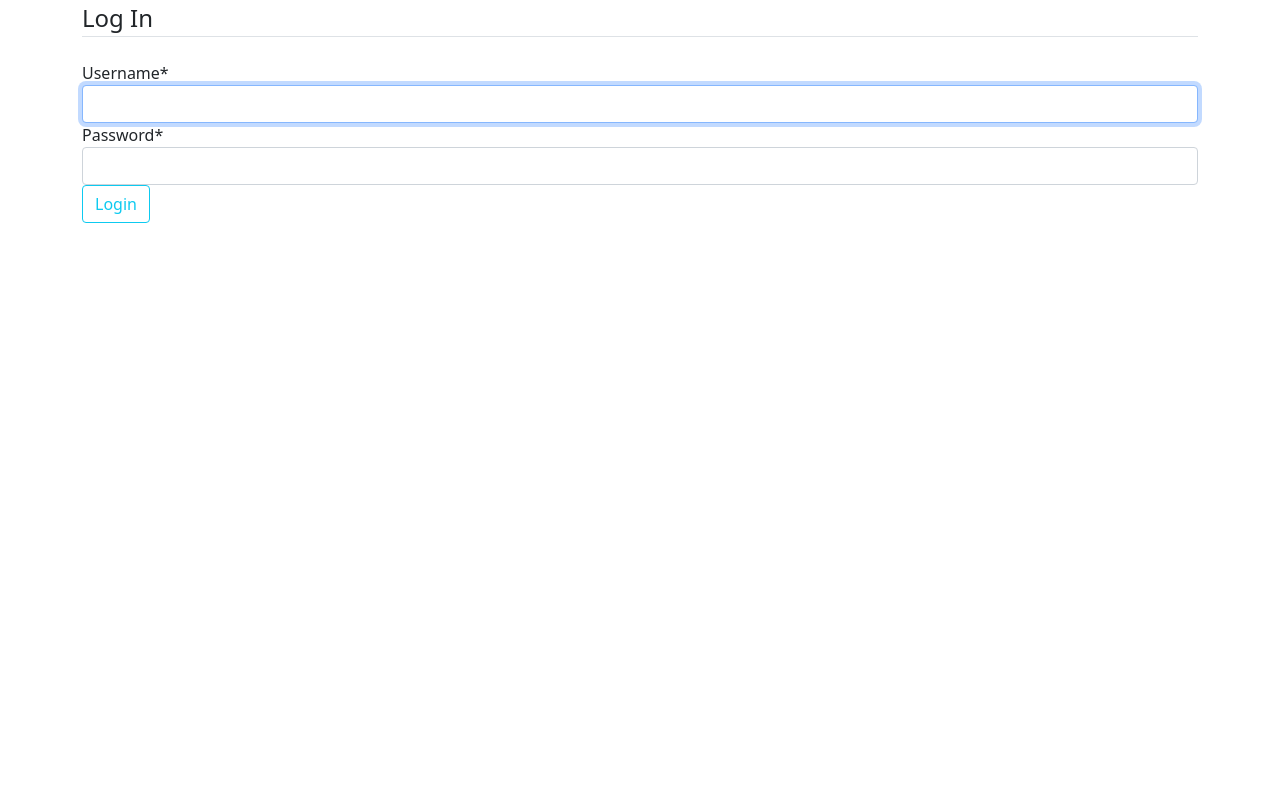
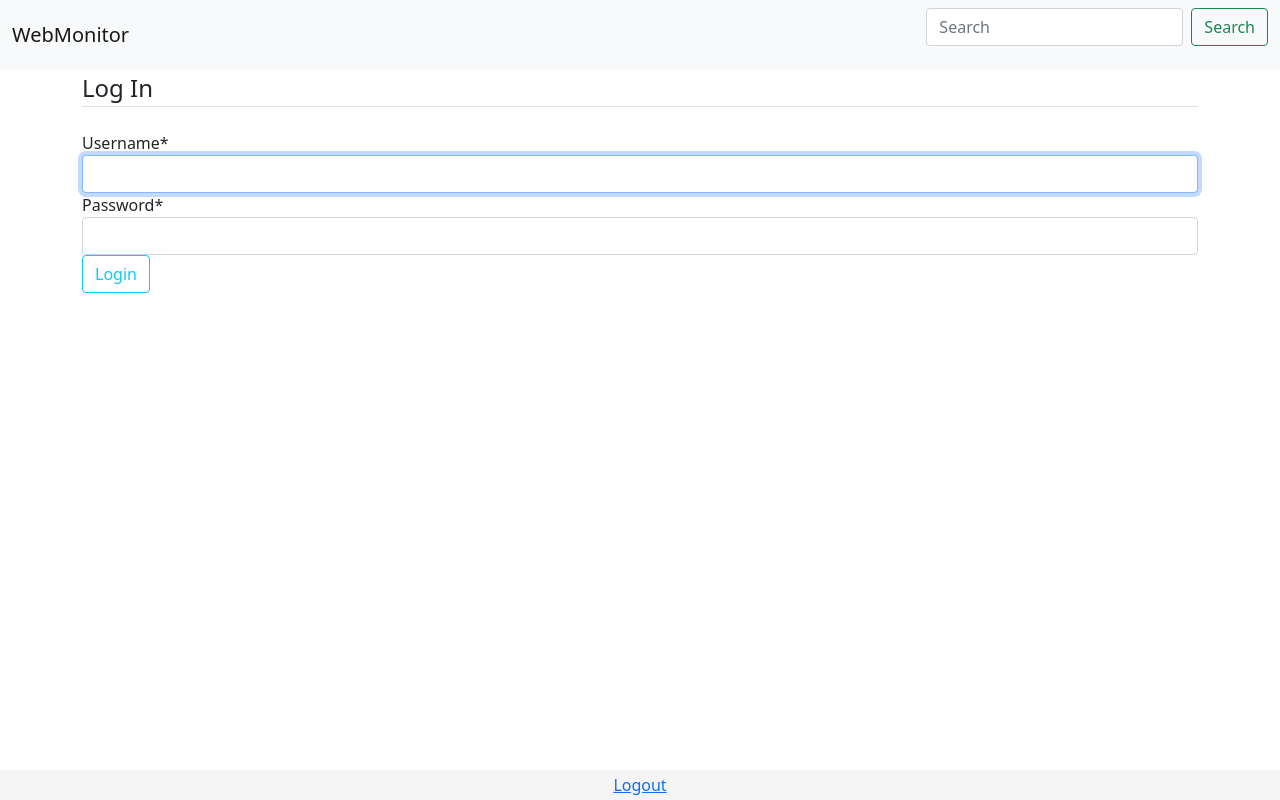
Before and after one commit to s16770/WebMonitorProject, a Django app: page /login/ in a window 1280 px wide. Run offline with Django 3.2, Linux system fonts and the light colour scheme; some libraries are stand-ins or nearby versions.

```diff
--- a/WebMonitorProject/WebMonitor/models.py
+++ b/WebMonitorProject/WebMonitor/models.py
@@ -24,15 +24,17 @@ class Device(models.Model):
         command = "SnmpWalk -r:" + device.ipaddress + " -c:" + device.community_name + "  -os:" + oidfirst + " -op:" + oidlast + " -q"
         val = 3
         while(True):
-            time.sleep(10)
             val = subprocess.run(command, shell=True, capture_output=True)
-            if val.stdout.decode()[0] == "1":
+            if val.stdout.decode() == "":
+                device.status = None
+            elif val.stdout.decode()[0] == "1":
                 device.status = True
             elif val.stdout.decode()[0] == '2':
                 device.status = False
             else:
                 device.status = None
             device.save()
+            time.sleep(10)
 
     def test3(dev):
         dev.status = False
--- a/WebMonitorProject/WebMonitor/templates/WebMonitor/base.html
+++ b/WebMonitorProject/WebMonitor/templates/WebMonitor/base.html
@@ -17,20 +17,27 @@
 
 <body>
 
+    <nav class="navbar navbar-light bg-light">
+        <div class="container-fluid">
+            <a class="navbar-brand">WebMonitor</a>
+            <form class="d-flex">
+                <input class="form-control me-2" type="search" placeholder="Search" aria-label="Search">
+                <button class="btn btn-outline-success" type="submit">Search</button>
+            </form>
+        </div>
+    </nav>
+
     <div class="container">
         {% block content %}{% endblock %}
     </div>
 
-    <!-- Optional JavaScript; choose one of the two! -->
+    <footer class="footer">
+        <div class="container">
+            <a href="{% url 'logout' %}">Logout</a>
+        </div>
+    </footer>
 
-    <!-- Option 1: Bootstrap Bundle with Popper -->
     <script src="https://cdn.jsdelivr.net/npm/bootstrap@5.0.0-beta1/dist/js/bootstrap.bundle.min.js" integrity="sha384-ygbV9kiqUc6oa4msXn9868pTtWMgiQaeYH7/t7LECLbyPA2x65Kgf80OJFdroafW" crossorigin="anonymous"></script>
-
-    <!-- Option 2: Separate Popper and Bootstrap JS -->
-    <!--
-    <script src="https://cdn.jsdelivr.net/npm/@popperjs/core@2.5.4/dist/umd/popper.min.js" integrity="sha384-q2kxQ16AaE6UbzuKqyBE9/u/KzioAlnx2maXQHiDX9d4/zp8Ok3f+M7DPm+Ib6IU" crossorigin="anonymous"></script>
-    <script src="https://cdn.jsdelivr.net/npm/bootstrap@5.0.0-beta1/dist/js/bootstrap.min.js" integrity="sha384-pQQkAEnwaBkjpqZ8RU1fF1AKtTcHJwFl3pblpTlHXybJjHpMYo79HY3hIi4NKxyj" crossorigin="anonymous"></script>
-    -->
 
 </body>
 </html>
--- a/WebMonitorProject/WebMonitor/urls.py
+++ b/WebMonitorProject/WebMonitor/urls.py
@@ -6,6 +6,7 @@ import threading
 
 urlpatterns = [
     path('', views.dashboard, name='webmonitorhome'),
+    path('device/', views.deviceInfo, name='wmdeviceinfo'),
 ]
 
 d1 = Device.objects.get(name='ADServer')
@@ -14,13 +15,12 @@ d2 = Device.objects.get(name='SW_Internal')
 Device.test3(d1)
 Device.test3(d2)
 
-#t1 = threading.Thread(target=Device.checkConnection, args=[d1, '.1.3.6.1.2.1.2.2.1.8.12', '.1.3.6.1.2.1.2.2.1.8.13'])
-#t2 = threading.Thread(target=Device.checkConnection, args=[d2, '.1.3.6.1.2.1.2.2.1.8.33', '..1.3.6.1.2.1.2.2.1.8.34'])
-
+t1 = threading.Thread(target=Device.checkConnection, args=[d1, '.1.3.6.1.2.1.2.2.1.8.12', '.1.3.6.1.2.1.2.2.1.8.13'])
+t2 = threading.Thread(target=Device.checkConnection, args=[d2, '.1.3.6.1.2.1.2.2.1.8.33', '..1.3.6.1.2.1.2.2.1.8.34'])
 t3 = threading.Thread(target=Device.getSessions, args=[d1])
 t4 = threading.Thread(target=Device.getSessions, args=[d2])
 
-#t1.start()
-#t2.start()
+t1.start()
+t2.start()
 t3.start()
 t4.start()
--- a/WebMonitorProject/WebMonitor/views.py
+++ b/WebMonitorProject/WebMonitor/views.py
@@ -8,3 +8,9 @@ def dashboard(request):
         'devices': Device.objects.all()
     }
     return render(request, 'WebMonitor/dashboard.html', context)
+
+def deviceInfo(request):
+    context = {
+        'devInfo': Device.objects.get(name='ADServer')
+    }
+    return render(request, 'WebMonitor/deviceInfo.html', context)
```
Also changed, not shown: WebMonitorProject/WebMonitor/templates/WebMonitor/dashboard.html (+2 -13 lines), WebMonitorProject/WebMonitor/templates/WebMonitor/deviceInfo.html (added, +7 -0 lines), WebMonitorProject/db.sqlite3, 1 other file.
